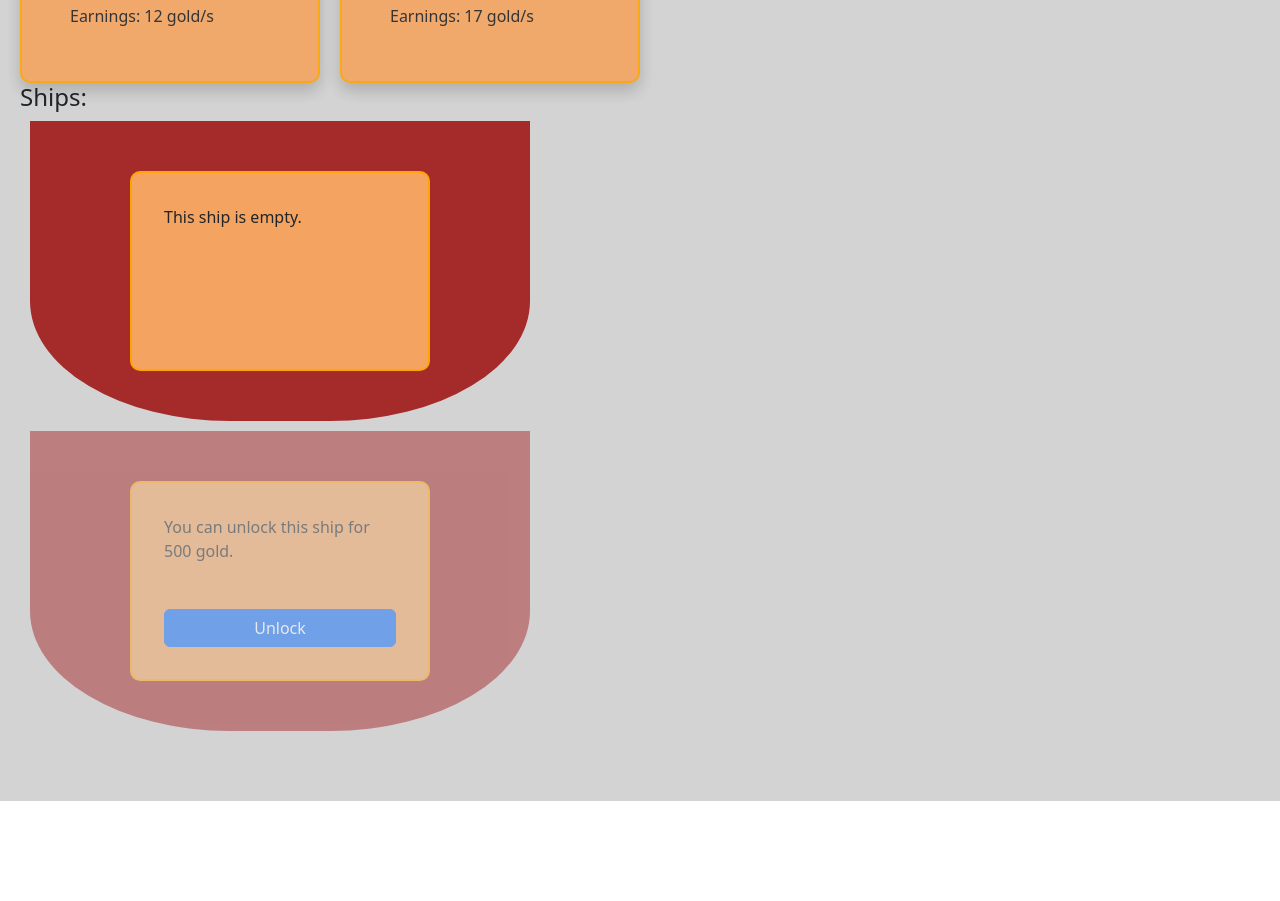
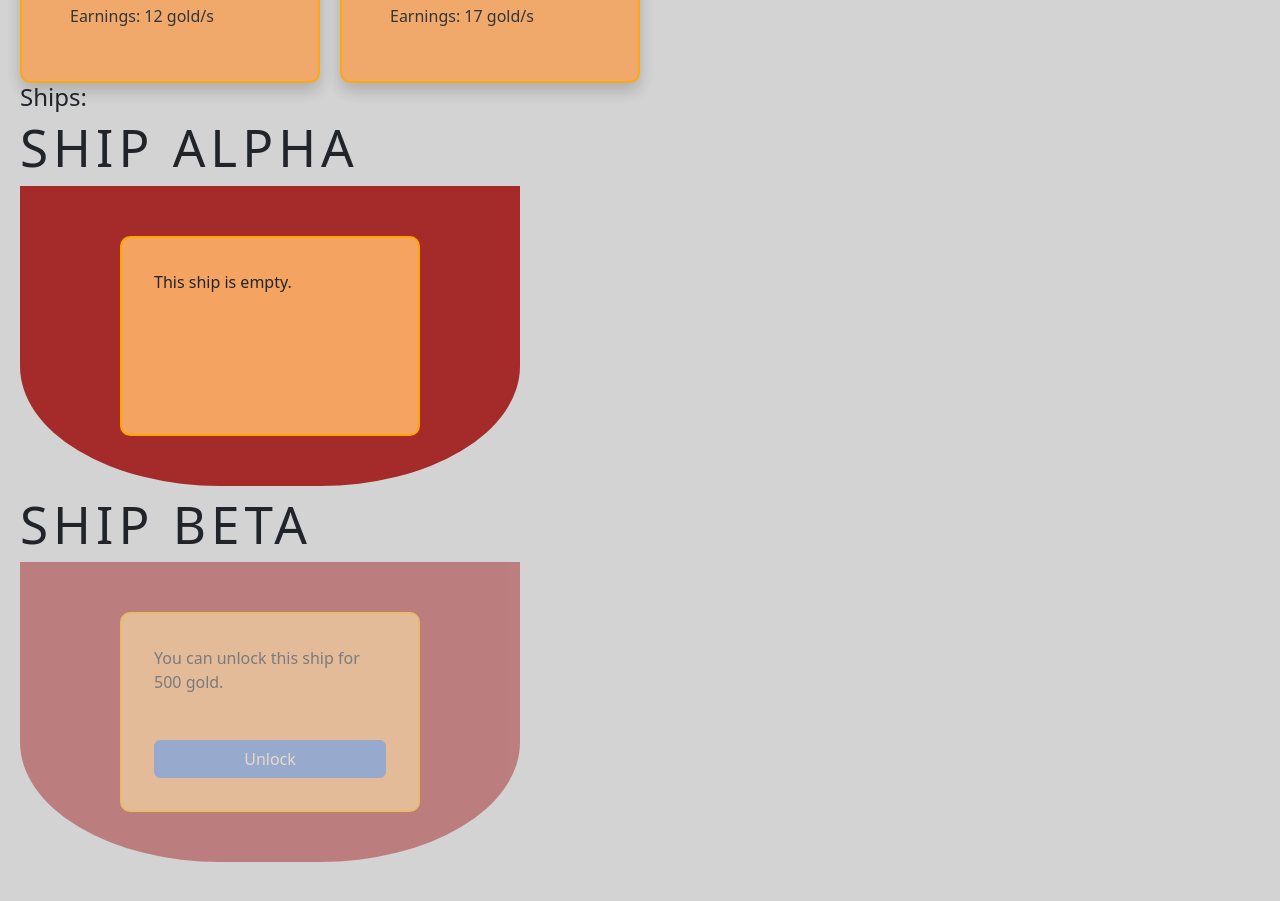
Before and after one commit to SebastienVuong/afk-explorers-game, a React (Vite) app: page /world in a window 1280 px wide. Shown: the part 545-1446 px from the top of the page. Before the commit the page ends 1346 px from the top, so only its background shows below. Built offline with nearby package versions, Linux system fonts and the light colour scheme.

Commit message:
feat: can now board ships and earn on ship 1

```diff
--- a/src/App.css
+++ b/src/App.css
@@ -81,5 +81,5 @@
   background-color: brown;
   border-bottom-left-radius: 40%;
   border-bottom-right-radius: 40%;
-  margin: 10px;
+  margin: 10px 0;
 }
--- a/src/atoms/gold.atom.ts
+++ b/src/atoms/gold.atom.ts
@@ -1,5 +1,5 @@
 import { atom } from "jotai"
 
-const INITIAL_GOLD = 1500
+const INITIAL_GOLD = 150
 
 export const goldAtom = atom(INITIAL_GOLD)
--- /dev/null
+++ b/src/pages/components/world.board-ship.modal.tsx
@@ -0,0 +1,56 @@
+import { useAtom } from "jotai";
+import { IHero } from "../../atoms/heroes.atom";
+import { ShipAlpha } from "./world.ship-alpha.component";
+import { ShipBeta } from "./world.ship-beta.component";
+import { Button, Modal } from "react-bootstrap";
+import { shipAlphaAtom, shipBetaAtom } from "../../atoms/ship.atom";
+import { BoardButton } from "../../shared/board-ship-button.component";
+
+interface IBoardShipModalProps {
+  selectedHero?: IHero;
+  onHide: () => void;
+}
+export const BoardShipModal = ({ selectedHero, onHide }: IBoardShipModalProps) => {
+  const [shipAlpha, setShipAlpha] = useAtom(shipAlphaAtom);
+  const [shipBeta, setShipBeta] = useAtom(shipBetaAtom);
+
+
+  return (
+    <Modal
+      show={Boolean(selectedHero)}
+      onHide={onHide}
+      size="lg"
+    >
+      <Modal.Header closeButton>
+        <Modal.Title>
+          Which ship should {selectedHero?.name} board?
+        </Modal.Title>
+      </Modal.Header>
+      <Modal.Body>
+        <div className="d-flex flex-row">
+          <BoardButton
+            isDisabled={!selectedHero}
+            onClick={() => {
+              setShipAlpha({ ...shipAlpha, leadingHeroId: selectedHero?.id });
+              onHide();
+            }} />
+          <ShipAlpha />
+        </div>
+        <div className="d-flex flex-row" style={{ marginTop: "25px" }}>
+          <BoardButton
+            isDisabled={!selectedHero || !shipBeta.isActive}
+            onClick={() => {
+              setShipBeta({ ...shipBeta, leadingHeroId: selectedHero?.id });
+              onHide();
+            }} />
+          <ShipBeta />
+        </div>
+      </Modal.Body>
+      <Modal.Footer>
+        <Button variant="secondary" onClick={onHide}>
+          Close
+        </Button>
+      </Modal.Footer>
+    </Modal>
+  );
+};
--- a/src/pages/components/world.locked-ship.component.tsx
+++ b/src/pages/components/world.locked-ship.component.tsx
@@ -3,7 +3,6 @@ import { shipBetaAtom } from "../../atoms/ship.atom";
 import { goldAtom } from "../../atoms/gold.atom";
 import { Button } from "react-bootstrap";
 import { SECONDARY_SHIP_COST } from "./world.ship-beta.component";
-
 
 export const LockerShipBody = () => {
   const [gold, setGold] = useAtom(goldAtom);
--- a/src/pages/components/world.ship-alpha.component.tsx
+++ b/src/pages/components/world.ship-alpha.component.tsx
@@ -1,16 +1,45 @@
-import { useAtomValue } from "jotai";
+import { useAtomValue, useSetAtom } from "jotai";
 import { heroesAtom } from "../../atoms/heroes.atom";
 import { HeroCard } from "../../shared/hero-card.component";
 import { shipAlphaAtom } from "../../atoms/ship.atom";
 import { EmptyShipBody } from "./world.empty-ship.component";
+import { Title } from "../../shared/title.component";
+import { useEffect, useState } from "react";
+import { goldAtom } from "../../atoms/gold.atom";
+
+const HP_COST_PER_SECOND = 2;
 
 export const ShipAlpha = () => {
   const ship = useAtomValue(shipAlphaAtom);
   const leadingHero = useAtomValue(heroesAtom).find(hero => hero.id === ship.leadingHeroId);
+  const setGold = useSetAtom(goldAtom)
+  const [timeCounter, setTimeCounter] = useState(0)
+
+  useEffect(() => {
+    setTimeout(() => {
+      setTimeCounter(timeCounter + 1)
+    }, 1000)
+  }, [timeCounter])
+
+  useEffect(() => {
+    if (!leadingHero) return
+    const isHeroActive = leadingHero.hp > 0
+    if (!isHeroActive) return
+    const heroHpAfterCost = leadingHero.hp - HP_COST_PER_SECOND
+    if (heroHpAfterCost < 0) {
+      leadingHero.hp = 0
+    } else {
+      leadingHero.hp = heroHpAfterCost
+      setGold(gold => gold + leadingHero.earnings)
+    }
+  }, [timeCounter])
 
   return (
-    <div className="boat-container d-flex justify-content-center">
-      {leadingHero ? <HeroCard hero={leadingHero} /> : <EmptyShipBody />}
+    <div>
+      <Title title="Ship Alpha" />
+      <div className="boat-container d-flex justify-content-center">
+        {leadingHero ? <HeroCard hero={leadingHero} /> : <EmptyShipBody />}
+      </div>
     </div>
   );
 };
--- a/src/pages/components/world.ship-beta.component.tsx
+++ b/src/pages/components/world.ship-beta.component.tsx
@@ -4,10 +4,14 @@ import { HeroCard } from "../../shared/hero-card.component";
 import { shipBetaAtom } from "../../atoms/ship.atom";
 import { EmptyShipBody } from "./world.empty-ship.component";
 import { LockerShipBody } from "./world.locked-ship.component";
+import { goldAtom } from "../../atoms/gold.atom";
+import { Title } from "../../shared/title.component";
 
 export const SECONDARY_SHIP_COST = 500;
+
 export const ShipBeta = () => {
   const ship = useAtomValue(shipBetaAtom);
+  const gold = useAtomValue(goldAtom)
   const leadingHero = useAtomValue(heroesAtom).find(hero => hero.id === ship.leadingHeroId);
 
   const isShipActive = ship.isActive;
@@ -23,11 +27,13 @@ export const ShipBeta = () => {
 
   };
 
+  const isGoldSufficient = gold >= SECONDARY_SHIP_COST;
   return (
-    <>
-      <div className="boat-container d-flex justify-content-center" style={isShipActive ? {} : { opacity: 0.5 }}>
+    <div>
+      <Title title="Ship Beta" />
+      <div className="boat-container d-flex justify-content-center" style={!isShipActive && !isGoldSufficient ? { opacity: 0.5 } : {}}>
         {renderBody()}
       </div>
-    </>
+    </div>
   );
 };
--- a/src/pages/world.page.tsx
+++ b/src/pages/world.page.tsx
@@ -1,4 +1,4 @@
-import { useAtomValue, useSetAtom } from "jotai"
+import { useAtomValue } from "jotai"
 import { BaseScreen } from "../shared/base-screen.component"
 import { RosterSection } from "../shared/roster.component"
 import { Title } from "../shared/title.component"
@@ -7,11 +7,14 @@ import { useState } from "react"
 import { goldAtom } from "../atoms/gold.atom"
 import { ShipAlpha } from "./components/world.ship-alpha.component"
 import { ShipBeta } from "./components/world.ship-beta.component"
+import { BoardShipModal } from "./components/world.board-ship.modal"
 
 export const World = () => {
   const gold = useAtomValue(goldAtom)
   const heroes = useAtomValue(heroesAtom)
   const [selectedHeroId, setSelectedHeroId] = useState<number>()
+  const selectedHero = heroes.find(hero => hero.id === selectedHeroId)
+
   return (
     <BaseScreen>
       <Title title="World" />
@@ -24,6 +27,10 @@ export const World = () => {
       <h4>Ships:</h4>
       <ShipAlpha />
       <ShipBeta />
+      <BoardShipModal
+        selectedHero={selectedHero}
+        onHide={() => setSelectedHeroId(undefined)}
+      />
     </BaseScreen>
   )
 }
--- /dev/null
+++ b/src/shared/board-ship-button.component.tsx
@@ -0,0 +1,18 @@
+import { Button } from "react-bootstrap";
+
+interface IBoardButtonProps {
+  onClick: () => void;
+  isDisabled?: boolean;
+}
+export const BoardButton = ({ onClick, isDisabled }: IBoardButtonProps) => {
+  return (
+    <Button
+      variant="primary"
+      onClick={onClick}
+      disabled={isDisabled}
+      style={{ borderTopRightRadius: "50%", borderBottomRightRadius: "50%", marginRight: "25px" }}
+    >
+      Board this ship
+    </Button>
+  );
+};
```
